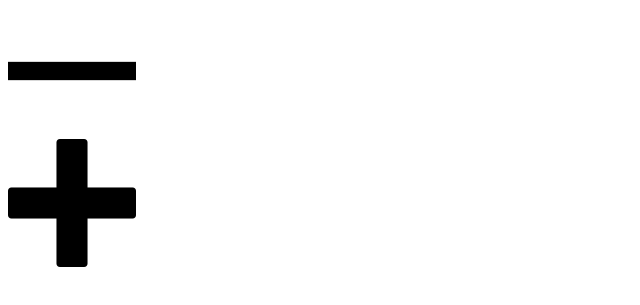
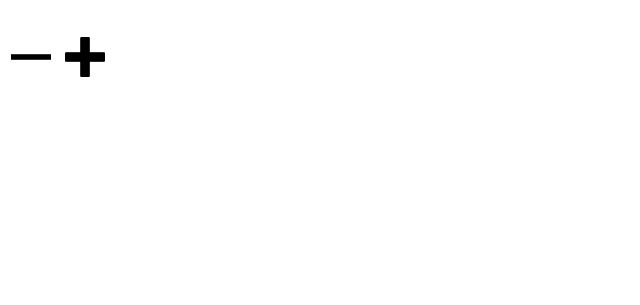
Before and after one commit to RohitSanap07/Product-Quantity-Counter, a plain HTML site: page index.html in a window 1280 px wide. Shown: the part 413-718 px from the top of the page, without its empty margins (0-640 px from the left). Drawn offline with Linux system fonts and the light colour scheme.

Commit message:
button quantity

```diff
--- a/index.html
+++ b/index.html
@@ -16,15 +16,32 @@
             margin: 10px auto;
         }
 
+        .quantity-btn-container{
+            display: flex;
+            justify-content: space-around;
+            align-items: center;
+
+        }
+ .btn-quantity{
+    height: 40px;
+    margin-top: 30px;
+    cursor: pointer;
+ }
+
+
     </style>
 </head>
 <body>
     <div class="Product-card">
            <img src="./T-shirt.jpg"  class="shirt-img"/>
 
-<div>
-    <img src="minus.png" />
-    <img src="plus.png"/>
+<div class="quantity-btn-container">
+    <img src="minus.png" class="btn-quantity" onclick="handleQuantityChange('dec')" />
+
+<span class="quantity-text" id="quantity-text"></span>
+
+
+    <img src="plus.png" class="btn-quantity" onclick="handleQuantityChange('inc')"/>
 
 </div>
 
```
